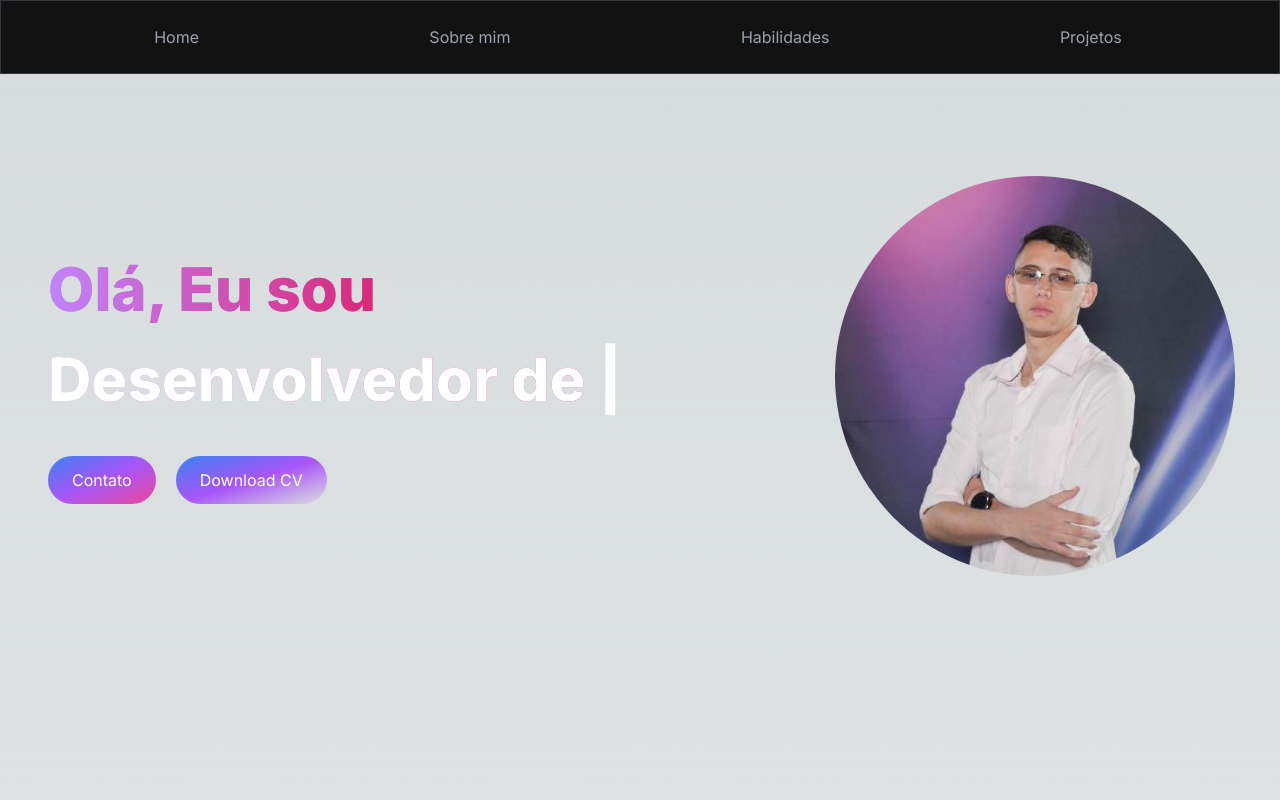
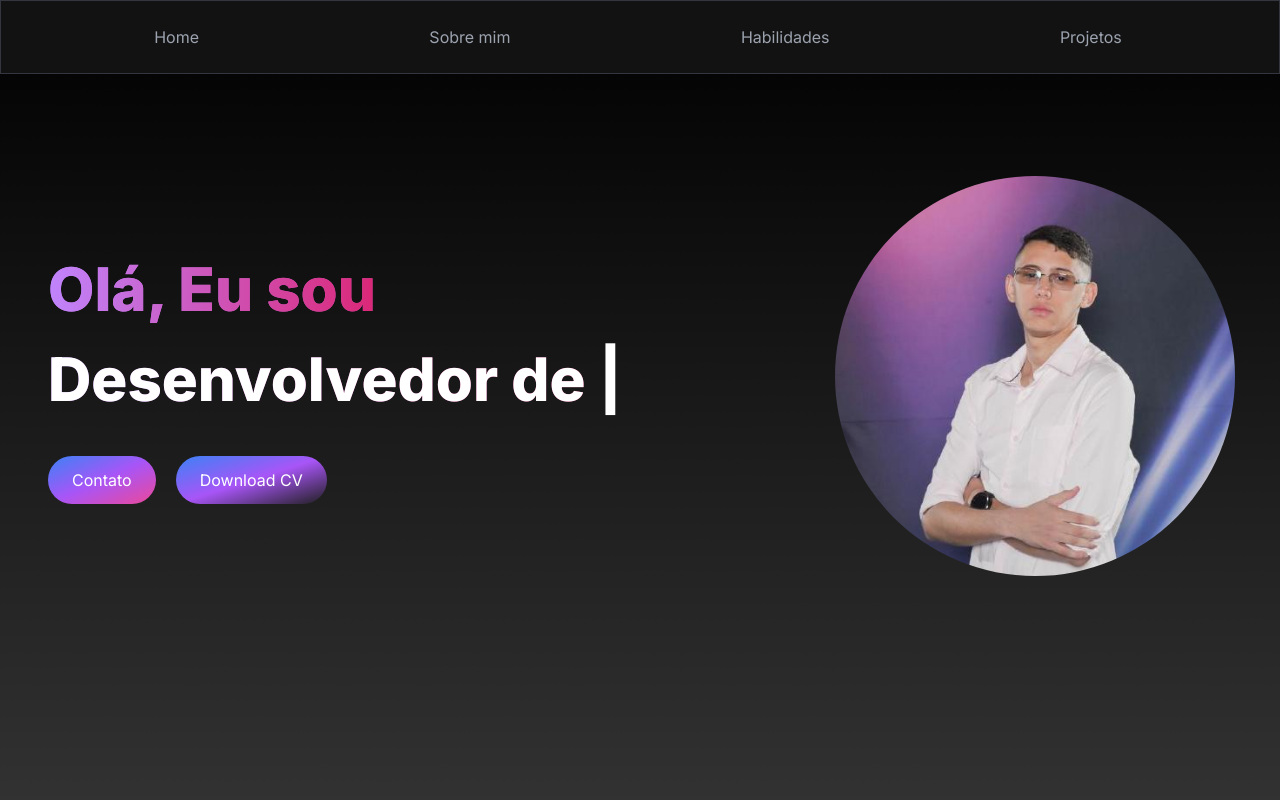
Before and after one commit to eloydelesderrier/portifolio-website, a Next.js app: page / in a window 1280 px wide. Shown: the top 800 px of the page. Built offline with nearby package versions, Linux system fonts and the light colour scheme.

Commit message:
Update globals.css

```diff
--- a/src/app/globals.css
+++ b/src/app/globals.css
@@ -5,7 +5,7 @@
 
 :root {
   --foreground-rgb: 0, 0, 0;
-  --background-start-rgb: 214, 219, 220;
+  --background-start-rgb: 0, 0, 0;
   --background-end-rgb: 255, 255, 255;
 }
 
```
